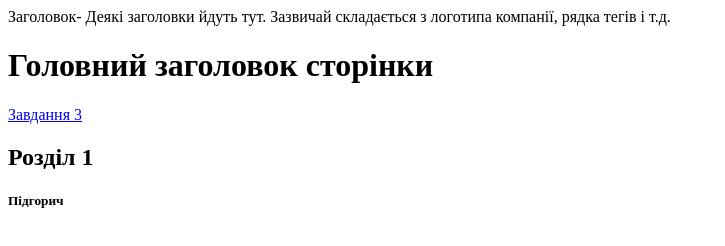
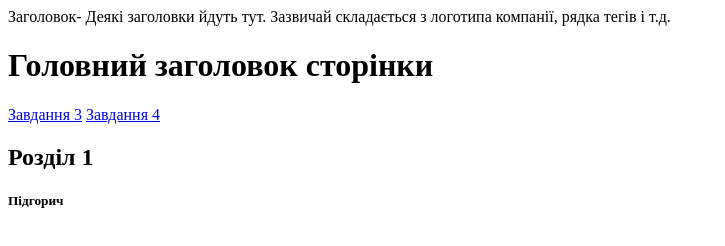
Before and after one commit to Lena2413/Lessons, a plain HTML site: page index.html in a window 1280 px wide. Shown: the whole page, without its empty margins (0-725 px from the left). Drawn offline with Linux system fonts and the light colour scheme.

Commit message:
Update index.html

```diff
--- a/index.html
+++ b/index.html
@@ -10,6 +10,7 @@
 </header>
   <h1>Головний заголовок сторінки</h1>
    <a href="task 3.html" <h2>Завдання 3</h2></a>
+   <a href="20.02.2024.html" <h2>Завдання 4</h2></a>
   <section>
      <h2>Розділ 1</h2>
   </section>
```
